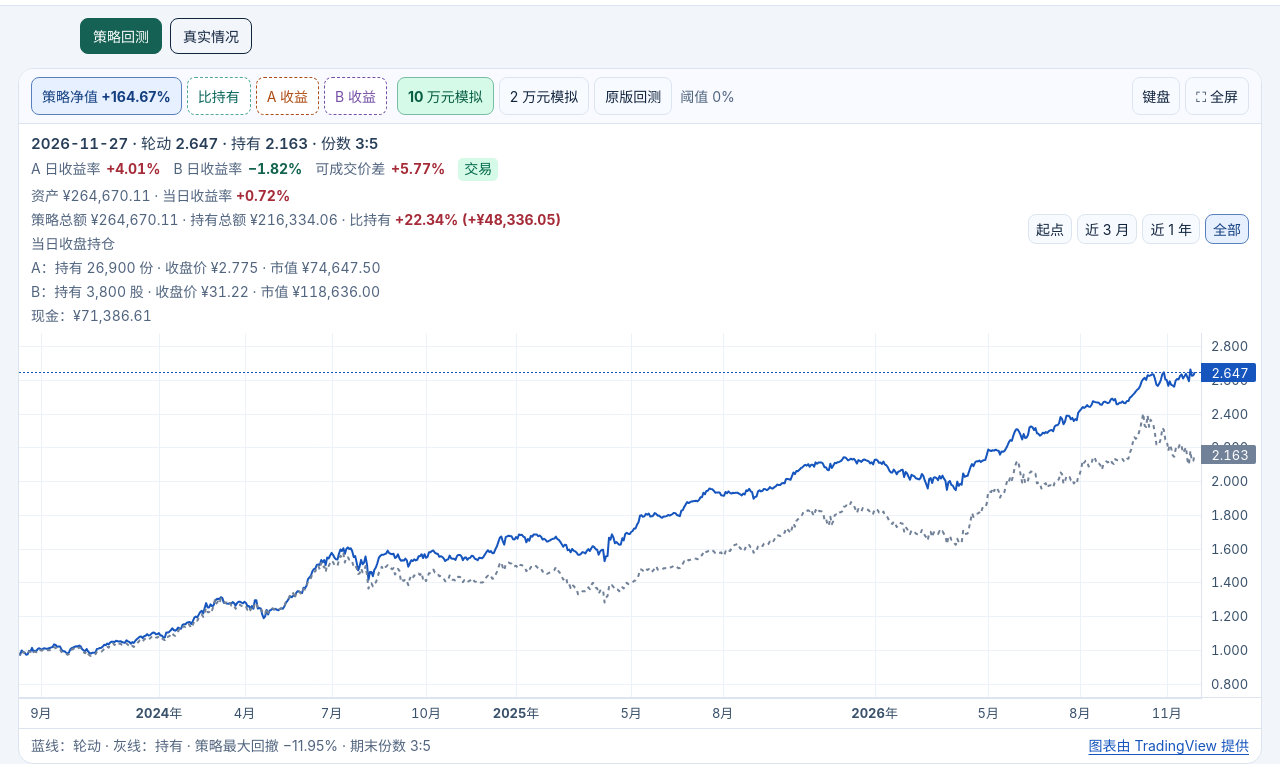
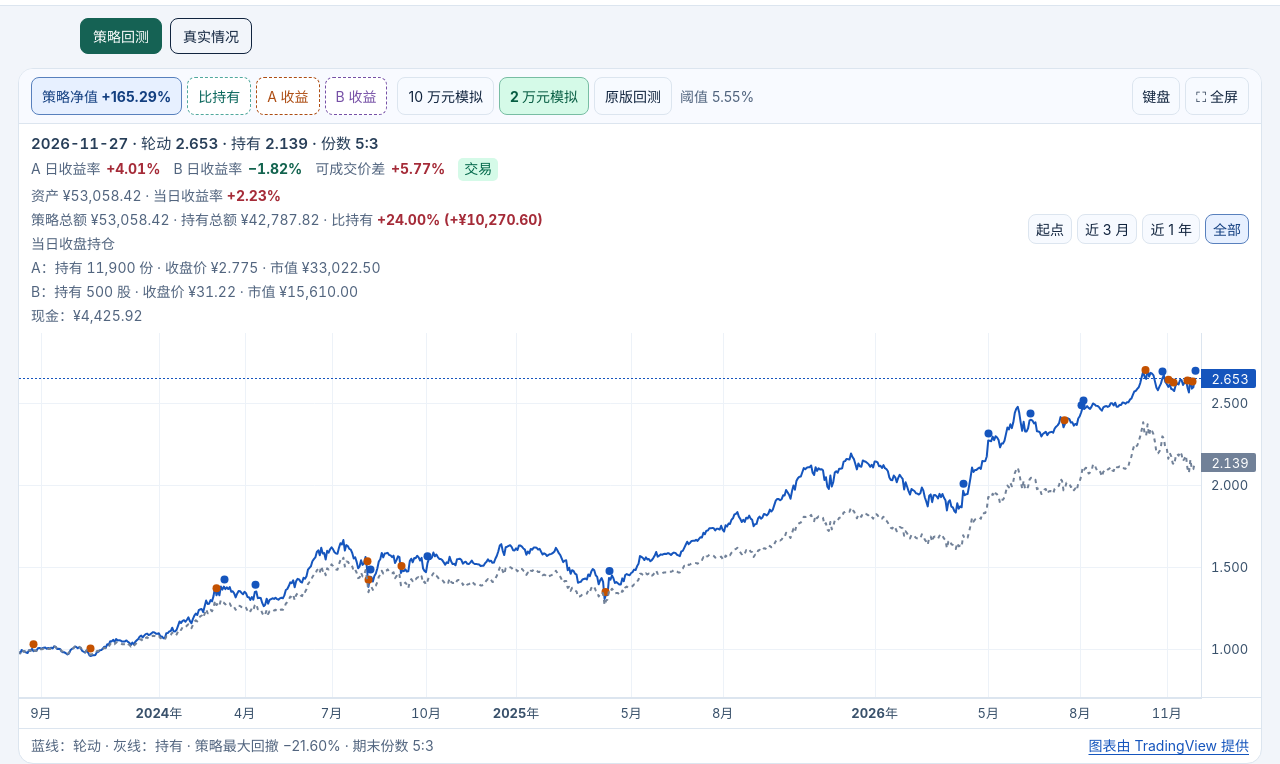
Before and after one commit to yuyang545262477/dual-asset-rotation-backtest, a plain HTML site: page index.html in a window 1280 px wide. Shown: the part 61-825 px from the top of the page. Drawn offline with Linux system fonts and the light colour scheme.

Commit message:
Default to 20k simulation and highest sample return threshold

```diff
--- a/app-close-holdings.js
+++ b/app-close-holdings.js
@@ -234,7 +234,7 @@ if(typeof document!=="undefined"){
  const $=id=>document.getElementById(id), set=(id,v)=>{$(id).textContent=v;};
  let rankings={};
  const money=x=>"¥"+x.toLocaleString("zh-CN",{minimumFractionDigits:2,maximumFractionDigits:2});
- let mode="account";
+ let mode="account20";
  function renderAccountRanks(next){
   const benchmark=simulateAccount(0,false,capitalByMode[next]), tbody=$("account-comparisons");
   tbody.innerHTML=rankings[next].map(r=>'<tr><td><button class="threshold-button" type="button" data-threshold="'+r.threshold+'">'+r.threshold+'%</button></td><td>'+money(r.nav)+'</td><td>'+pct(r.value-1)+'</td><td>'+r.tr+'</td><td>'+money(r.fees)+'</td></tr>').join("")+'<tr><td>各买一半不动</td><td>'+money(benchmark.nav)+'</td><td>'+pct(benchmark.value-1)+'</td><td>0</td><td>'+money(benchmark.fees)+'</td></tr>';
@@ -586,7 +586,7 @@ if(typeof document!=="undefined"){
   set("threshold-best","样本最高 "+best+"%");
   set("gap-label",account?"可成交价差":"价差");
   $("gap-label").title=account?"卖 A 买 B、卖 B 买 A 两种方向中，按买一和卖一算出的较大价差。":"A 的日收益率减去 B 的日收益率";
-  update(threshold??(account?0:Number(best)));
+  update(threshold??Number(best));
  }
  document.querySelectorAll("[data-mode]").forEach(el=>el.addEventListener("click",()=>setMode(el.dataset.mode)));
  document.querySelectorAll("[data-recompute]").forEach(button=>{
--- a/index.html
+++ b/index.html
@@ -1,4 +1,4 @@
-<!DOCTYPE html><html lang="zh-Hans"><head><meta charset="utf-8"><meta name="viewport" content="width=device-width,initial-scale=1"><meta name="description" content="双资产历史轮动策略模拟。"><title>双资产轮动回测</title><link rel="stylesheet" href="style-free-pair.css"><link rel="stylesheet" href="live-snapshot.css"><script src="vendor/lightweight-charts.js" defer></script><script src="candles.js" defer></script><script src="prices.js" defer></script><script src="pair-588170-515880.js" defer></script><script src="history-515880.js" defer></script><script src="app-close-holdings.js" defer></script></head>
+<!DOCTYPE html><html lang="zh-Hans"><head><meta charset="utf-8"><meta name="viewport" content="width=device-width,initial-scale=1"><meta name="description" content="双资产历史轮动策略模拟。"><title>双资产轮动回测</title><link rel="stylesheet" href="style-free-pair.css"><link rel="stylesheet" href="live-snapshot.css"><script src="vendor/lightweight-charts.js" defer></script><script src="candles.js" defer></script><script src="prices.js" defer></script><script src="pair-588170-515880.js" defer></script><script src="history-515880.js" defer></script><script src="app-close-holdings.js?v=account20-best" defer></script></head>
 <body><header><div class="shell brand"><span class="logo" aria-hidden="true">⇄</span><div class="brand-copy"><h1>双资产轮动回测</h1><p class="period" id="period">800 个交易日 · 历史模拟</p></div><nav class="panel-nav" aria-label="展开信息面板"><button data-panel="settings">参数</button><button data-panel="results">收益</button><button data-panel="history">记录</button><button data-panel="method">规则</button></nav></div></header>
 <nav class="shell workspace-tabs" aria-label="双资工作区"><a href="./" aria-current="page">策略回测</a><a href="live.html">真实情况</a></nav>
 <main class="shell">
@@ -18,7 +18,7 @@
    <span class="asset-tip-anchor"><button type="button" data-asset-return="a" aria-pressed="false" aria-controls="chart" aria-describedby="asset-tip-a">A 收益<span id="asset-return-a" hidden></span></button><span class="asset-tip" role="tooltip" id="asset-tip-a">纳指科技 ETF（159509）</span></span>
    <span class="asset-tip-anchor"><button type="button" data-asset-return="b" aria-pressed="false" aria-controls="chart" aria-describedby="asset-tip-b">B 收益<span id="asset-return-b" hidden></span></button><span class="asset-tip" role="tooltip" id="asset-tip-b">长江电力（600900）</span></span>
   </div>
- </div><div class="model-switch" role="group" aria-label="回测模式"><button type="button" data-mode="account" aria-pressed="true">10 万元模拟</button><button type="button" data-mode="account20" aria-pressed="false">2 万元模拟</button><button type="button" data-mode="ideal" aria-pressed="false">原版回测</button><span id="threshold-current">阈值 0%</span></div><div class="terminal-tools"><details id="keyboard-help"><summary>键盘</summary><div class="keyboard-card"><p id="keyboard-guide">点击图表，或按 Tab 聚焦后使用快捷键。</p><p><kbd>←</kbd> <kbd>→</kbd> 移动 1 个交易日；加 <kbd>Shift</kbd> 移动 5 个</p><p><kbd>↑</kbd> <kbd>↓</kbd> 或 <kbd>+</kbd> <kbd>−</kbd> 缩放</p><p><kbd>Page Up</kbd> <kbd>Page Down</kbd> 向前／向后翻屏</p><p><kbd>Home</kbd> <kbd>End</kbd> 跳到首日／末日</p><p><kbd>0</kbd> 回到起点 · <kbd>F</kbd> 全屏 · <kbd>Esc</kbd> 清除十字线／退出全屏</p></div></details><button type="button" id="full" class="full" aria-pressed="false">⛶ 全屏</button></div></div>
+ </div><div class="model-switch" role="group" aria-label="回测模式"><button type="button" data-mode="account" aria-pressed="false">10 万元模拟</button><button type="button" data-mode="account20" aria-pressed="true">2 万元模拟</button><button type="button" data-mode="ideal" aria-pressed="false">原版回测</button><span id="threshold-current">阈值 0%</span></div><div class="terminal-tools"><details id="keyboard-help"><summary>键盘</summary><div class="keyboard-card"><p id="keyboard-guide">点击图表，或按 Tab 聚焦后使用快捷键。</p><p><kbd>←</kbd> <kbd>→</kbd> 移动 1 个交易日；加 <kbd>Shift</kbd> 移动 5 个</p><p><kbd>↑</kbd> <kbd>↓</kbd> 或 <kbd>+</kbd> <kbd>−</kbd> 缩放</p><p><kbd>Page Up</kbd> <kbd>Page Down</kbd> 向前／向后翻屏</p><p><kbd>Home</kbd> <kbd>End</kbd> 跳到首日／末日</p><p><kbd>0</kbd> 回到起点 · <kbd>F</kbd> 全屏 · <kbd>Esc</kbd> 清除十字线／退出全屏</p></div></details><button type="button" id="full" class="full" aria-pressed="false">⛶ 全屏</button></div></div>
  <div class="terminal-info"><div class="quote-readout" aria-label="图表数据"><p id="readout" class="readout"></p><p id="daily-readout" class="daily-readout" aria-label="当日收益率" hidden><span>A 日收益率 <strong id="daily-a">—</strong></span><span>B 日收益率 <strong id="daily-b">—</strong></span><span><span id="gap-label">可成交价差</span> <strong id="daily-diff">—</strong></span><span id="daily-status" class="daily-status" hidden></span></p><div id="account-readout" hidden><p class="account-readout"><span id="account-amounts"></span> · 当日收益率 <strong id="account-daily-return"></strong></p><p class="account-readout"><span id="account-totals"></span> · 比持有 <strong id="account-difference"></strong></p><p class="account-readout"><strong>当日收盘持仓</strong></p><p class="account-readout" id="account-close-a"></p><p class="account-readout" id="account-close-b"></p><p class="account-readout" id="account-close-cash"></p></div></div><div class="periods" role="group" aria-label="图表区间"><button type="button" data-range="start" aria-pressed="false">起点</button><button type="button" data-range="60">近 3 月</button><button type="button" data-range="245">近 1 年</button><button type="button" data-range="all" aria-pressed="true">全部</button></div></div>
  <div class="tv-frame" id="chart" tabindex="0" aria-describedby="keyboard-guide" aria-keyshortcuts="ArrowLeft ArrowRight Shift+ArrowLeft Shift+ArrowRight ArrowUp ArrowDown PageUp PageDown Home End 0 F Escape" aria-label="策略与持有净值曲线"></div>
  <div class="terminal-foot"><p id="graph-summary"></p><a href="https://www.tradingview.com/" rel="noreferrer">图表由 TradingView 提供</a></div>
```
